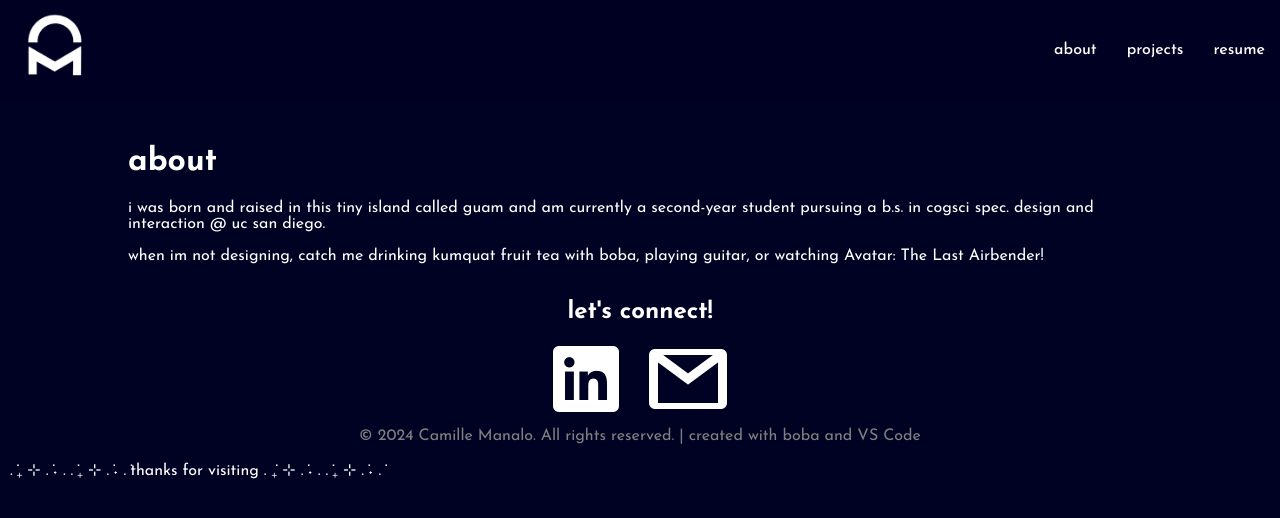
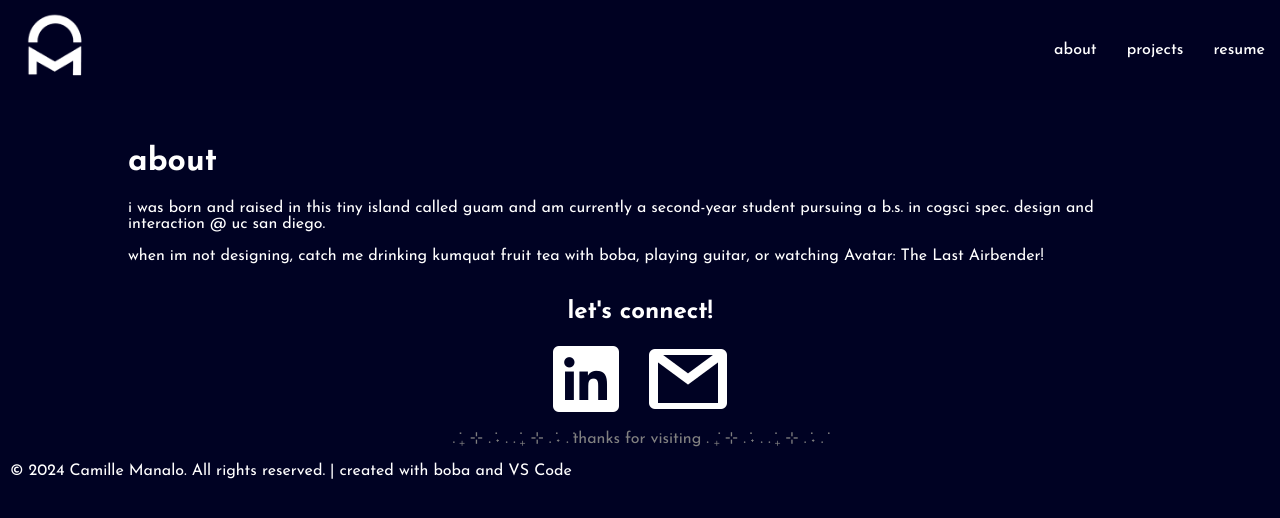
Before and after one commit to robmahalo/camille-folio, a React (Create React App) app in the folder frontend/: page /about in a window 1280 px wide. Shown: the top 518 px of the page. Built offline with nearby package versions, Linux system fonts and the light colour scheme.

Commit message:
modified footer again ;-;

```diff
--- a/frontend/src/components/footer/footer.component.jsx
+++ b/frontend/src/components/footer/footer.component.jsx
@@ -37,9 +37,12 @@ const Footer = () => {
           marginTop: "10px",
         }}
       >
-        © 2024 Camille Manalo. All rights reserved. | created with boba and VS Code
+        . ݁₊ ⊹ . ݁˖ . . ݁₊ ⊹ . ݁˖ . ݁thanks for visiting . ݁₊ ⊹ . ݁˖ . . ݁₊ ⊹ . ݁˖ . ݁
       </p>
-        <p> . ݁₊ ⊹ . ݁˖ . . ݁₊ ⊹ . ݁˖ . ݁thanks for visiting . ݁₊ ⊹ . ݁˖ . . ݁₊ ⊹ . ݁˖ . ݁ </p>
+          <p>
+            © 2024 Camille Manalo. All rights reserved. | created with boba and VS Code
+          </p>
+
       {/* <FooterContainer>
         <Row>
           <Column>
```
